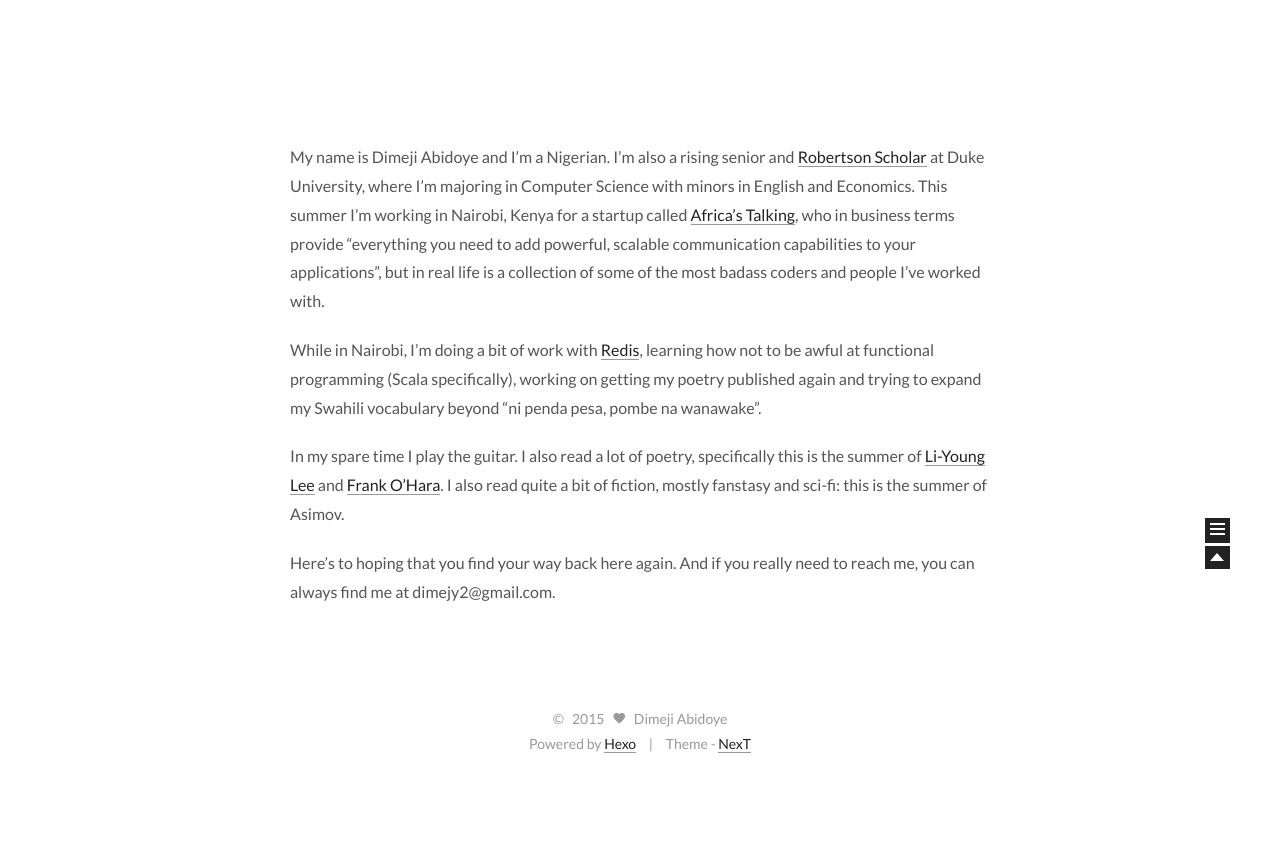
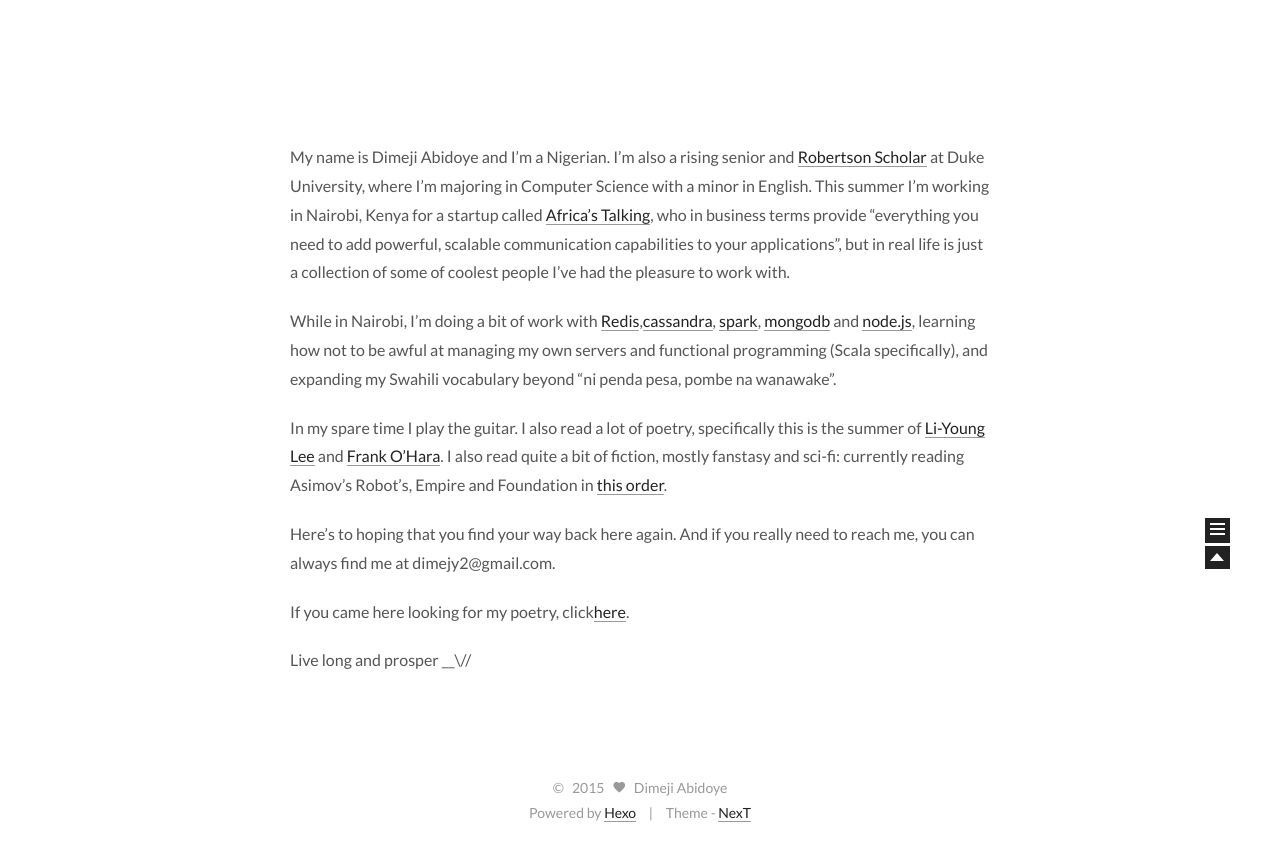
Before and after one commit to dimejy2/dimejy2.github.io, a plain HTML site: page about/index.html in a window 1280 px wide. Shown: the part 212-1057 px from the top of the page. Before the commit the page ends 988 px from the top, so only its background shows below. Drawn offline with Linux system fonts and the light colour scheme.

Commit message:
updates to about me

```diff
--- a/about/index.html
+++ b/about/index.html
@@ -157,10 +157,12 @@
   <div id="posts" class="posts-expand">
 
 
-      <p>My name is Dimeji Abidoye and I’m a Nigerian. I’m also a rising senior and <a href="http://robertsonscholars.org/" target="_blank" rel="external">Robertson Scholar</a> at Duke University, where I’m majoring in Computer Science with minors in English and Economics. This summer I’m working in Nairobi, Kenya for a startup called <a href="https://africastalking.com/" target="_blank" rel="external">Africa’s Talking</a>, who in business terms provide “everything you need to add powerful, scalable communication capabilities to your applications”, but in real life is a collection of some of the most badass coders and people I’ve worked with.</p>
-<p>While in Nairobi, I’m doing a bit of work with <a href="http://redis.io/" target="_blank" rel="external">Redis</a>, learning how not to be awful at functional programming (Scala specifically), working on getting my poetry published again and trying to expand my Swahili vocabulary beyond “ni penda pesa, pombe na wanawake”.</p>
-<p>In my spare time I play the guitar. I also read a lot of poetry, specifically this is the summer of <a href="http://www.poetryfoundation.org/poem/172100" target="_blank" rel="external">Li-Young Lee</a> and <a href="http://www.poemhunter.com/poem/a-true-account-of-talking-to-the-sun-on-fire-isl/" target="_blank" rel="external">Frank O’Hara</a>. I also read quite a bit of fiction, mostly fanstasy and sci-fi: this is the summer of Asimov.</p>
+      <p>My name is Dimeji Abidoye and I’m a Nigerian. I’m also a rising senior and <a href="http://robertsonscholars.org/" target="_blank" rel="external">Robertson Scholar</a> at Duke University, where I’m majoring in Computer Science with a minor in English. This summer I’m working in Nairobi, Kenya for a startup called <a href="https://africastalking.com/" target="_blank" rel="external">Africa’s Talking</a>, who in business terms provide “everything you need to add powerful, scalable communication capabilities to your applications”, but in real life is just  a collection of some of coolest  people I’ve had the pleasure to  work with.</p>
+<p>While in Nairobi, I’m doing a bit of work with <a href="http://redis.io/" target="_blank" rel="external">Redis</a>,<a href="http://cassandra.apache.org/" target="_blank" rel="external">cassandra</a>, <a href="https://spark.apache.org/" target="_blank" rel="external">spark</a>, <a href="https://www.mongodb.org/" target="_blank" rel="external">mongodb</a> and <a href="https://nodejs.org/" target="_blank" rel="external">node.js</a>, learning how not to be awful at managing my own servers and functional programming (Scala specifically), and expanding my Swahili vocabulary beyond “ni penda pesa, pombe na wanawake”.</p>
+<p>In my spare time I play the guitar. I also read a lot of poetry, specifically this is the summer of <a href="http://www.poetryfoundation.org/poem/172100" target="_blank" rel="external">Li-Young Lee</a> and <a href="http://www.poemhunter.com/poem/a-true-account-of-talking-to-the-sun-on-fire-isl/" target="_blank" rel="external">Frank O’Hara</a>. I also read quite a bit of fiction, mostly fanstasy and sci-fi: currently reading Asimov’s Robot’s, Empire and Foundation in <a href="http://kaedrin.com/fun/asimov/aguide.html" target="_blank" rel="external">this order</a>.</p>
 <p>Here’s to hoping that you find your way back here again. And if you really need to reach me, you can always find me at dimejy2@gmail.com.  </p>
+<p>If you came here looking for my poetry, click<a href="meji.me">here</a>. </p>
+<p>Live long and prosper __\//</p>
 
 
   </div>
```
